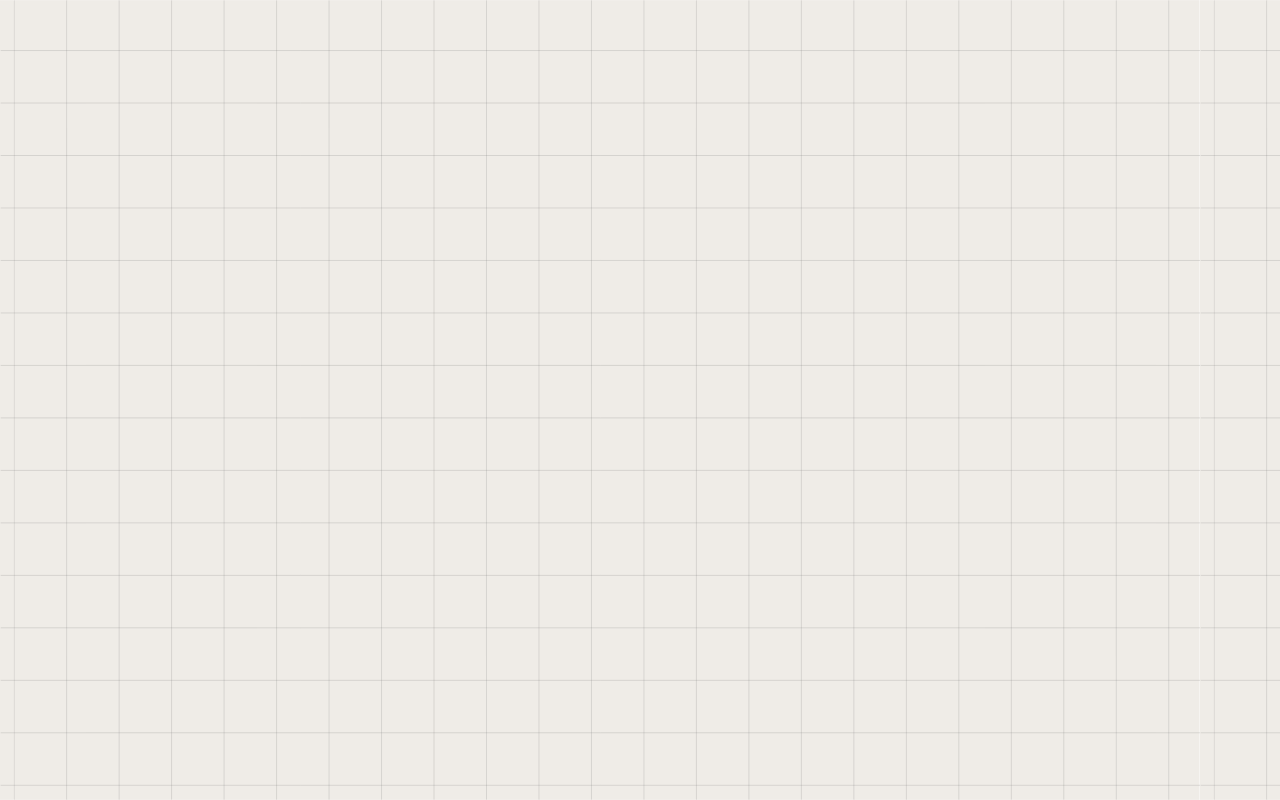
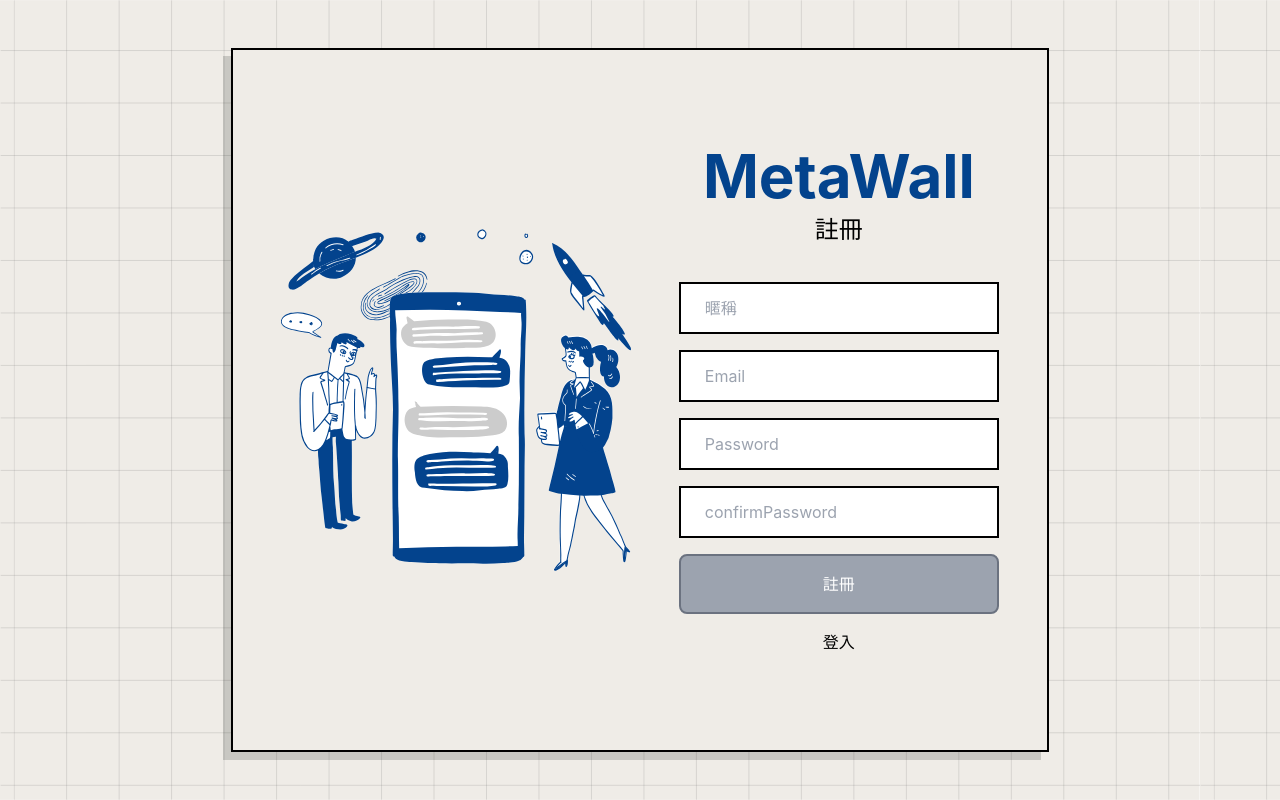
Before and after one commit to TracyChien/metawall-frontend, a React (Create React App) app: page /metawall-frontend/sign_up in a window 1280 px wide. Before the commit this address had no page. Built offline with nearby package versions, Linux system fonts and the light colour scheme.

Commit message:
feat: 新增頁面，修改apiCaller方法，修改既有頁面名稱 - 新增sign in , sign up頁面 - 修改apiCaller方法(多了needAuth) - 修改頁面名稱(home -> postWall) - 新增template mod1 - 新增api串接

```diff
--- a/src/App.js
+++ b/src/App.js
@@ -1,7 +1,9 @@
 import { Routes, Route } from "react-router-dom";
 import bgSvg from "./assets/images/bg.svg";
 
-import Home from "./pages/home";
+import SignIn from "./pages/signIn";
+import SignUp from "./pages/signUp";
+import PostWall from "./pages/postWall";
 import NewPost from "./pages/newPost";
 
 function App() {
@@ -11,7 +13,9 @@ function App() {
       className=" bg-repeat bg-contain h-full min-h-screen"
     >
       <Routes>
-        <Route exact path="/" element={<Home />} />
+        <Route exact path="/" element={<SignIn />} />
+        <Route exact path="/sign_up" element={<SignUp />} />
+        <Route exact path="/post" element={<PostWall />} />
         <Route exact path="/new_post" element={<NewPost />} />
       </Routes>
     </div>
--- a/src/components/nav/index.js
+++ b/src/components/nav/index.js
@@ -1,3 +1,4 @@
+import { useEffect, useState } from "react";
 import { Link } from "react-router-dom";
 import userBigImg from "../../assets/images/user@2x.png";
 import HomeIcon from "../../assets/icon/HomeIcon";
@@ -5,7 +6,17 @@ import BellIcon from "../../assets/icon/BellIcon";
 import ThumbIcon from "../../assets/icon/ThumbIcon";
 import PlusIcon from "../../assets/icon/PlusIcon";
 
+import apiCaller from "../../utils/apiCaller";
+import config from "../../utils/config";
+
 const Nav = () => {
+  const [userInfo, setUserInfo] = useState({});
+
+  useEffect(() => {
+    apiCaller.get(true, config.get_profile_url, {}).then((res) => {
+      setUserInfo(res.user);
+    });
+  }, []);
   return (
     <div className=" fixed inset-x-0 bottom-4 md:relative bg-light-brown md:bg-white border-2 border-solid border-black px-11 py-[6px] md:px-6 md:py-8 rounded-full md:rounded-none">
       <Link
@@ -17,9 +28,13 @@ const Nav = () => {
       <ul className="flex flex-row md:flex-col justify-between md:mt-6 md:px-2">
         <li className=" hidden md:block">
           <a href="/#" className="flex items-center group">
-            <img alt="user" src={userBigImg} className="w-[50px]" />
+            <img
+              alt="user"
+              src={userInfo?.photo || userBigImg}
+              className="w-[50px]"
+            />
             <p className="ml-4 font-bold group-hover:text-dark-blue">
-              邊緣小杰
+              {userInfo?.name}
             </p>
           </a>
         </li>
--- /dev/null
+++ b/src/components/template/mod1.js
@@ -0,0 +1,17 @@
+import loginImg from "../../assets/images/loginImg.svg";
+const Mod1 = ({ subTitle, children }) => {
+  return (
+    <div className=" h-screen flex justify-center items-center">
+      <div className="flex justify-between gap-12 py-24 px-12 bg-light-brown border-2 border-solid border-black drop-shadow-left-o">
+        <img alt="pic" src={loginImg} />
+        <div className="flex flex-col items-center">
+          <h1 className=" text-dark-blue text-6xl font-bold mb-2">MetaWall</h1>
+          <h2 className=" text-2xl mb-9">{subTitle}</h2>
+          {children}
+        </div>
+      </div>
+    </div>
+  );
+};
+
+export default Mod1;
--- a/src/pages/newPost.js
+++ b/src/pages/newPost.js
@@ -42,8 +42,8 @@ const NewPost = () => {
       image: post.image,
     };
     apiCaller
-      .post(config.post_url, apiBody)
-      .then((res) => navigate("/"))
+      .post(true, config.post_url, apiBody)
+      .then((res) => navigate("/post"))
       .catch((err) => console.log(err));
   };
 
--- /dev/null
+++ b/src/pages/signIn.js
@@ -0,0 +1,86 @@
+import { useState } from "react";
+import { Link, useNavigate } from "react-router-dom";
+import Mod1 from "../components/template/mod1";
+
+// api
+import apiCaller from "../utils/apiCaller";
+import config from "../utils/config";
+
+const SignIn = () => {
+  const navigate = useNavigate();
+  const [userInfo, setUserInfo] = useState({ email: "", password: "" });
+  const [errMsg, setErrMsg] = useState({
+    text: "",
+    status: false,
+  });
+
+  const handleChange = (e) => {
+    const ele = e.target.name;
+    const value = e.target.value;
+    if (value !== "") {
+      setErrMsg(false);
+    }
+    setUserInfo({ ...userInfo, [ele]: value });
+  };
+  const handleError = (str, status) => {
+    setErrMsg({ text: str, status: status });
+  };
+  const handleSubmit = (e) => {
+    e.preventDefault();
+    const { email, password } = userInfo;
+    if (email === "" || password === "") {
+      handleError("請輸入帳號和密碼", true);
+      return;
+    }
+    //API
+    apiCaller
+      .post(false, config.sign_in_url, userInfo)
+      .then((res) => {
+        // localStorage.setItem("name", res.user.name);
+        localStorage.setItem("token", res.user.token);
+        navigate("/post");
+      })
+      .catch(() => {
+        handleError("帳號或密碼錯誤，請重新輸入！", true);
+      });
+  };
+  return (
+    <Mod1 subTitle="到元宇宙展開全新社交圈">
+      <form onSubmit={handleSubmit}>
+        <input
+          type="email"
+          placeholder="Email"
+          name="email"
+          className="block mb-4 w-full md:w-80 py-4 px-6 border-2 border-solid border-black"
+          value={userInfo.email}
+          onChange={(e) => handleChange(e)}
+        />
+        <input
+          type="password"
+          placeholder="Password"
+          name="password"
+          className="block mb-8 w-full md:w-80 py-4 px-6 border-2 border-solid border-black"
+          value={userInfo.password}
+          onChange={(e) => handleChange(e)}
+        />
+        {errMsg.status && (
+          <div className=" mb-4 text-center text-light-red font-bold">
+            {errMsg.text}
+          </div>
+        )}
+        <button
+          type="submit"
+          disabled={userInfo.email === "" || userInfo.password === ""}
+          className="block mb-4 text-center w-full bg-dark-blue text-white py-4 border-2 border-solid border-black rounded-lg drop-shadow-left
+              hover:bg-dark-yellow
+              disabled:border-gray-500 disabled:bg-gray-400  disabled:drop-shadow-none"
+        >
+          登入
+        </button>
+      </form>
+      <Link to="/sign_up">註冊帳號</Link>
+    </Mod1>
+  );
+};
+
+export default SignIn;
--- /dev/null
+++ b/src/pages/signUp.js
@@ -0,0 +1,155 @@
+import { useState } from "react";
+import { Link, useNavigate } from "react-router-dom";
+import Mod1 from "../components/template/mod1";
+import validator from "validator";
+import apiCaller from "../utils/apiCaller";
+import config from "../utils/config";
+
+const SignUp = () => {
+  const navigate = useNavigate();
+  const [userInfo, setUserInfo] = useState({
+    name: "",
+    email: "",
+    password: "",
+    confirmPassword: "",
+  });
+  const [errInfo, setErrInfo] = useState({
+    name: false,
+    email: false,
+    password: false,
+    confirmPassword: false,
+  });
+
+  const handleChange = (e) => {
+    const { name: targetName, value: targetValue } = e.target;
+    setUserInfo({ ...userInfo, [targetName]: targetValue });
+  };
+  const handleSubmit = (e) => {
+    e.preventDefault();
+
+    const { name, email, password, confirmPassword } = userInfo;
+    if (
+      validator.isEmpty(name) ||
+      validator.isEmpty(email) ||
+      validator.isEmpty(password) ||
+      validator.isEmpty(confirmPassword)
+    ) {
+      return;
+    }
+
+    if (!validator.isLength(name, { min: 2 })) {
+      setErrInfo((prevState) => ({ ...prevState, name: true }));
+      return;
+    } else {
+      setErrInfo((prevState) => ({ ...prevState, name: false }));
+    }
+    if (!validator.isEmail(email)) {
+      setErrInfo((prevState) => ({ ...prevState, email: true }));
+      return;
+    } else {
+      setErrInfo((prevState) => ({ ...prevState, email: false }));
+    }
+    if (!validator.isAlphanumeric(password)) {
+      setErrInfo((prevState) => ({ ...prevState, password: true }));
+      return;
+    } else {
+      setErrInfo((prevState) => ({ ...prevState, password: false }));
+    }
+    if (!validator.isLength(password, { min: 8 })) {
+      setErrInfo((prevState) => ({ ...prevState, password: true }));
+      return;
+    } else {
+      setErrInfo((prevState) => ({ ...prevState, password: false }));
+    }
+    if (password !== confirmPassword) {
+      setErrInfo((prevState) => ({ ...prevState, confirmPassword: true }));
+      return;
+    } else {
+      setErrInfo((prevState) => ({ ...prevState, confirmPassword: false }));
+    }
+    // console.log(userInfo);
+    apiCaller
+      .post(false, config.sign_up_url, userInfo)
+      .then((res) => {
+        // localStorage.setItem("name", res.user.name);
+        localStorage.setItem("token", res.user.token);
+        navigate("/post");
+      })
+      .catch((err) => console.log(err));
+  };
+  return (
+    <Mod1 subTitle="註冊">
+      <form onSubmit={handleSubmit}>
+        <div className=" mb-4">
+          <input
+            type="text"
+            placeholder="暱稱"
+            name="name"
+            className="block w-full md:w-80 py-3 px-6 border-2 border-solid border-black"
+            onChange={handleChange}
+          />
+          {errInfo.name && (
+            <span className=" text-light-red ">暱稱至少 2 個字元以上</span>
+          )}
+        </div>
+        <div className=" mb-4">
+          <input
+            type="email"
+            placeholder="Email"
+            name="email"
+            className="block w-full md:w-80 py-3 px-6 border-2 border-solid border-black"
+            onChange={handleChange}
+          />
+          {errInfo.email && (
+            <span className=" text-light-red">
+              帳號已被註冊，請替換新的 Email！
+            </span>
+          )}
+        </div>
+        <div className=" mb-4">
+          <input
+            type="password"
+            placeholder="Password"
+            name="password"
+            className="block w-full md:w-80 py-3 px-6 border-2 border-solid border-black"
+            onChange={handleChange}
+          />
+          {errInfo.password && (
+            <span className=" text-light-red">
+              密碼需至少 8 碼以上，並英數混合
+            </span>
+          )}
+        </div>
+        <div className=" mb-4">
+          <input
+            type="password"
+            placeholder="confirmPassword"
+            name="confirmPassword"
+            className="block w-full md:w-80 py-3 px-6 border-2 border-solid border-black"
+            onChange={handleChange}
+          />
+          {errInfo.confirmPassword && (
+            <span className=" text-light-red">密碼輸入不一致</span>
+          )}
+        </div>
+        <button
+          type="submit"
+          disabled={
+            userInfo.name === "" ||
+            userInfo.email === "" ||
+            userInfo.password === "" ||
+            userInfo.confirmPassword === ""
+          }
+          className="block mb-4 text-center w-full bg-dark-blue text-white py-4 border-2 border-solid border-black rounded-lg drop-shadow-left
+              hover:bg-dark-yellow
+              disabled:border-gray-500 disabled:bg-gray-400  disabled:drop-shadow-none"
+        >
+          註冊
+        </button>
+      </form>
+      <Link to="/">登入</Link>
+    </Mod1>
+  );
+};
+
+export default SignUp;
--- a/src/utils/config.js
+++ b/src/utils/config.js
@@ -1,8 +1,11 @@
-const host = "https://afternoon-earth-74578.herokuapp.com";
-// const host = " http://localhost:3000";
+// const host = "https://afternoon-earth-74578.herokuapp.com";
+const host = " http://localhost:3000";
 
 const config = {
   post_url: `${host}/posts`,
+  sign_in_url: `${host}/users/sign_in`,
+  sign_up_url: `${host}/users/sign_up`,
+  get_profile_url: `${host}/users/profile`,
 };
 
 export default config;
--- a/tailwind.config.js
+++ b/tailwind.config.js
@@ -27,6 +27,7 @@ module.exports = {
       dropShadow: {
         left: "-2px 2px 0px #000400",
         bottom: "0px 3px 0px #000400",
+        "left-o": "-8px 8px 0px #00040029",
       },
     },
   },
```
Also changed, not shown: src/pages/postWall.js (renamed from src/pages/home.js, +5 -4 lines), src/utils/apiCaller.js (+32 -12 lines), src/assets/images/MetaWall.svg (added), src/assets/images/loginImg.svg (added).
